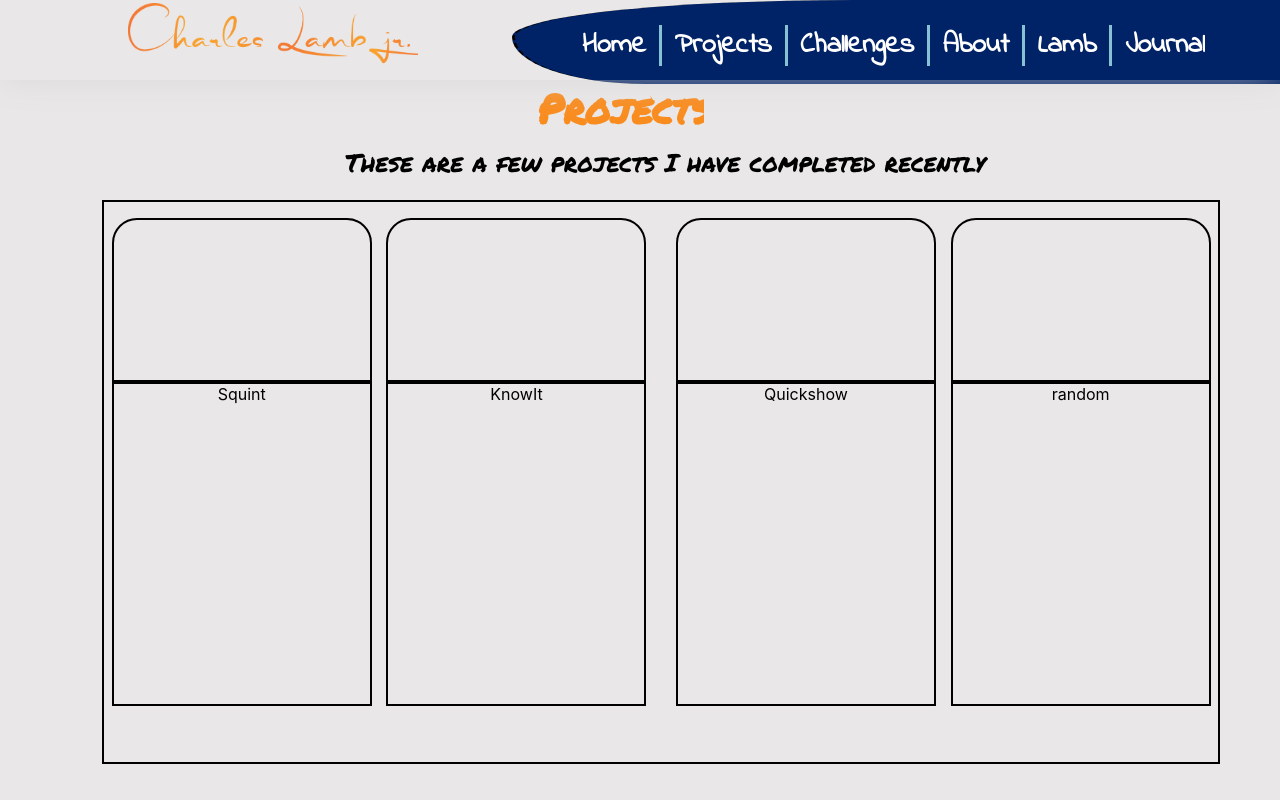
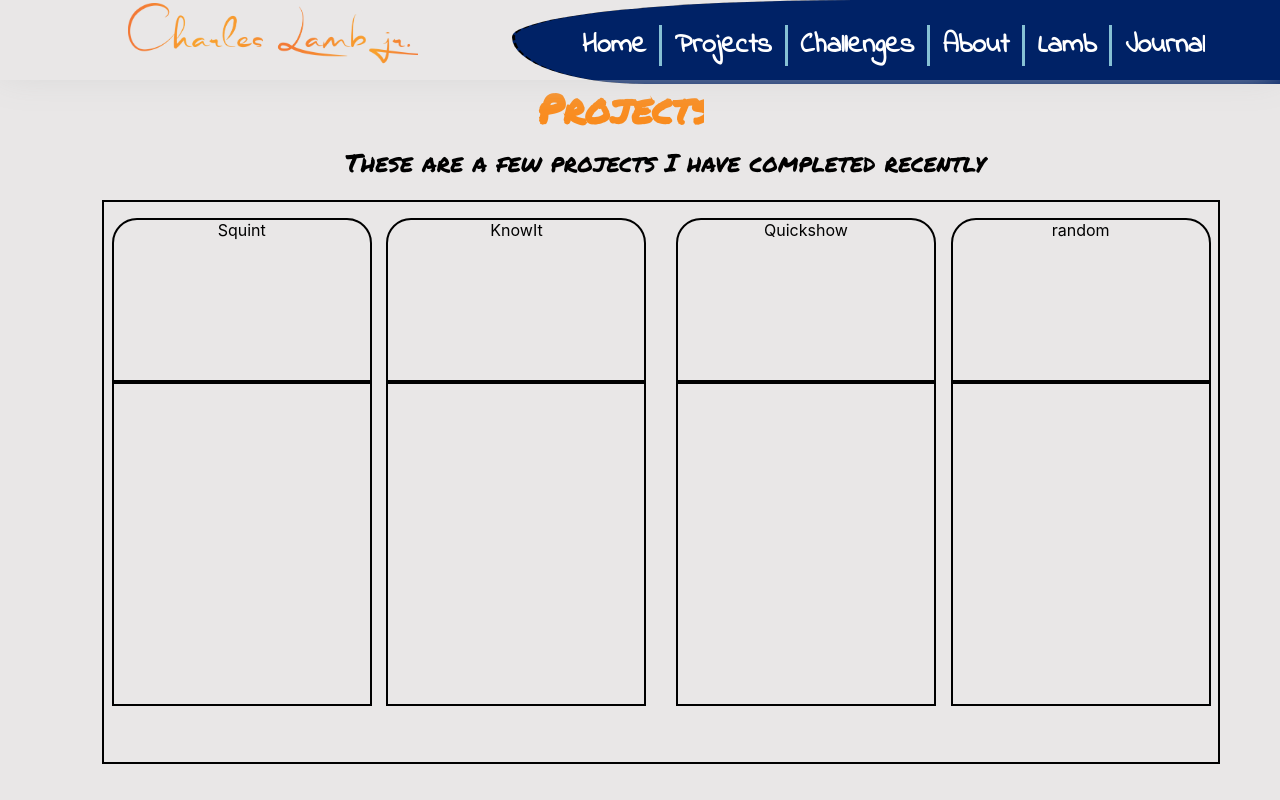
Before and after one commit to cyberstizz/charleslambjr, a React (Create React App) app: page /projects in a window 1280 px wide. Built offline with nearby package versions, Linux system fonts and the light colour scheme; a web font is replaced by a local one.

Commit message:
added the title prop from the projects componet to the card top div instead of the entire card body div

```diff
--- a/src/components/Card.js
+++ b/src/components/Card.js
@@ -5,9 +5,9 @@ import './Card.css';
 const Card = (props) => {
     return (
         <div id='wholeCard'>
-            <div id='cardTop'></div>
+            <div id='cardTop'>{props.title}</div>
         <div id="entireCardBody">
-        <div id="cardTitle">{props.title}</div>
+        <div id="cardTitle"></div>
         </div>
         </div>
     )
```
